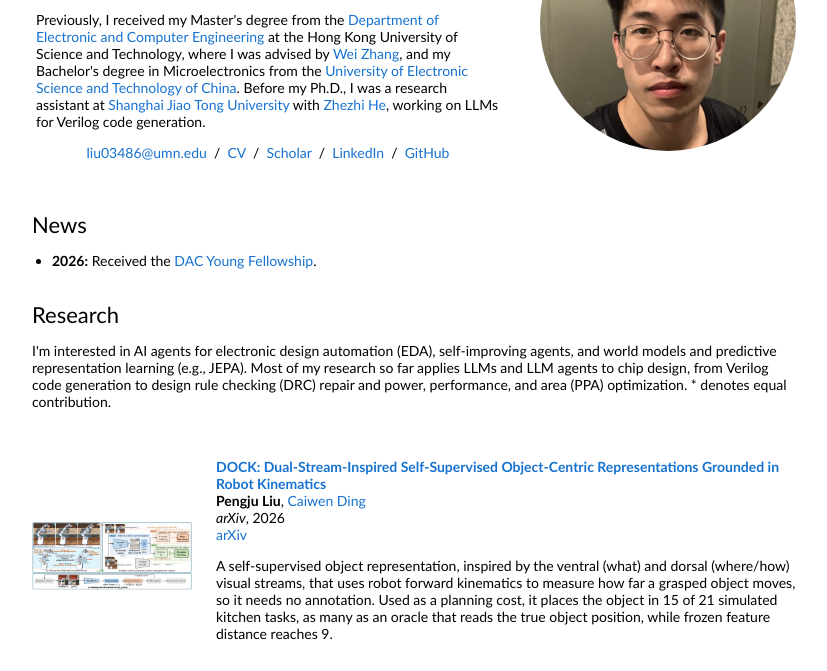
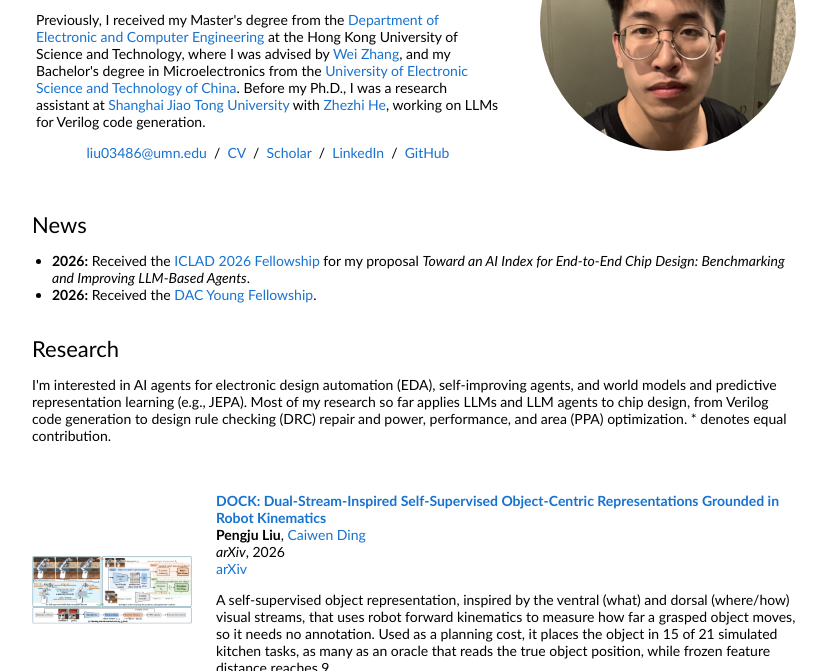
Before and after one commit to pengjas/pengjas.github.io, a plain HTML site: page index.html in a window 1280 px wide. Shown: the part 155-826 px from the top of the page, without its empty margins (224-1051 px from the left). Drawn offline with Linux system fonts and the light colour scheme.

Commit message:
Add the ICLAD 2026 Fellowship to News
Co-Authored-By: Claude Opus 5.5 <noreply@anthropic.com>

```diff
--- a/index.html
+++ b/index.html
@@ -93,6 +93,7 @@
               <td style="padding:16px;width:100%;vertical-align:middle">
                 <h2>News</h2>
                 <ul style="padding-left:20px;margin-bottom:0;">
+                  <li><strong>2026:</strong> Received the <a href="https://iclad.ai/lad26-fellows" target="_blank" rel="noopener">ICLAD 2026 Fellowship</a> for my proposal <em>Toward an AI Index for End-to-End Chip Design: Benchmarking and Improving LLM-Based Agents</em>.</li>
                   <li><strong>2026:</strong> Received the <a href="https://dac.com/2026/dac-young-fellows" target="_blank" rel="noopener">DAC Young Fellowship</a>.</li>
                 </ul>
               </td>
```
